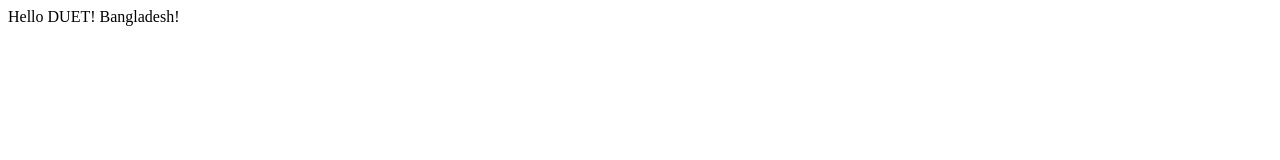
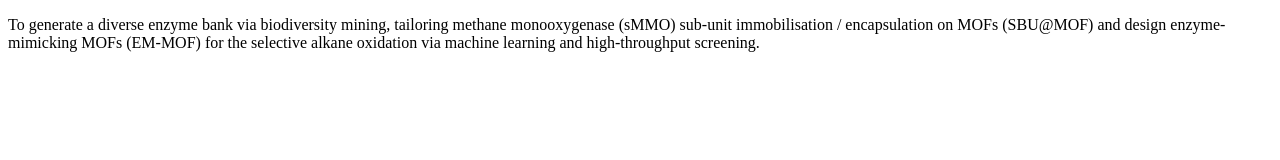
Before and after one commit to mdyounos/Skill_Development, a plain HTML site: page index.html in a window 1280 px wide. Drawn offline with Linux system fonts and the light colour scheme.

Commit message:
para adding

```diff
--- a/index.html
+++ b/index.html
@@ -6,7 +6,6 @@
     <title>Document</title>
 </head>
 <body>
-    Hello DUET!
-    Bangladesh!
+    <p>To generate a diverse enzyme bank via biodiversity mining, tailoring methane monooxygenase (sMMO) sub-unit immobilisation / encapsulation on MOFs (SBU@MOF) and design enzyme-mimicking MOFs (EM-MOF) for the selective alkane oxidation via machine learning and high-throughput screening.</p>
 </body>
 </html>
```
